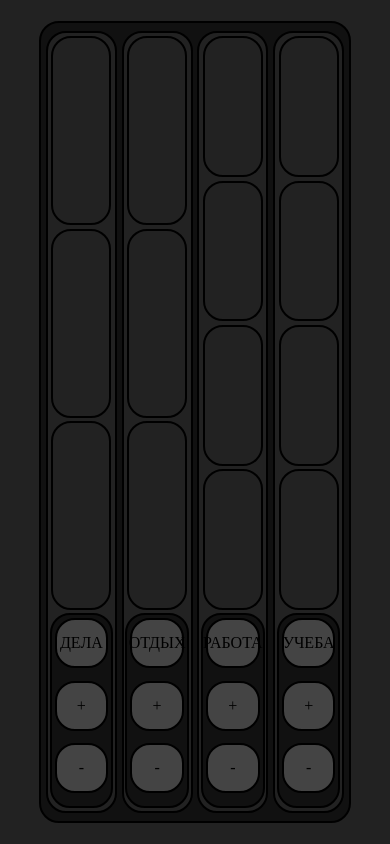
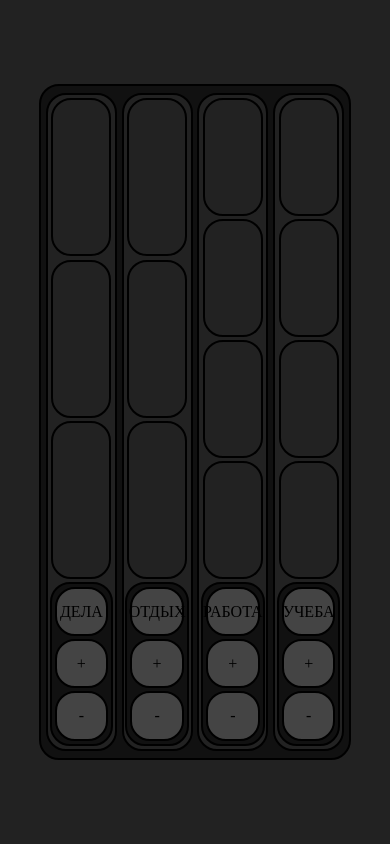
Before and after one commit to destiny503/time-control, a plain HTML site: page index.html in a window 390 px wide. Drawn offline with Linux system fonts and the light colour scheme.

Commit message:
scroll fix (kostyl)

```diff
--- a/style.css
+++ b/style.css
@@ -41,6 +41,9 @@ body {
 	width: 80%;
 	max-width: 800px;
 	height: 95%;
+}
+@media (max-width: 768px) {
+	.main {height: 80%;}
 }
 
 .card {
```
